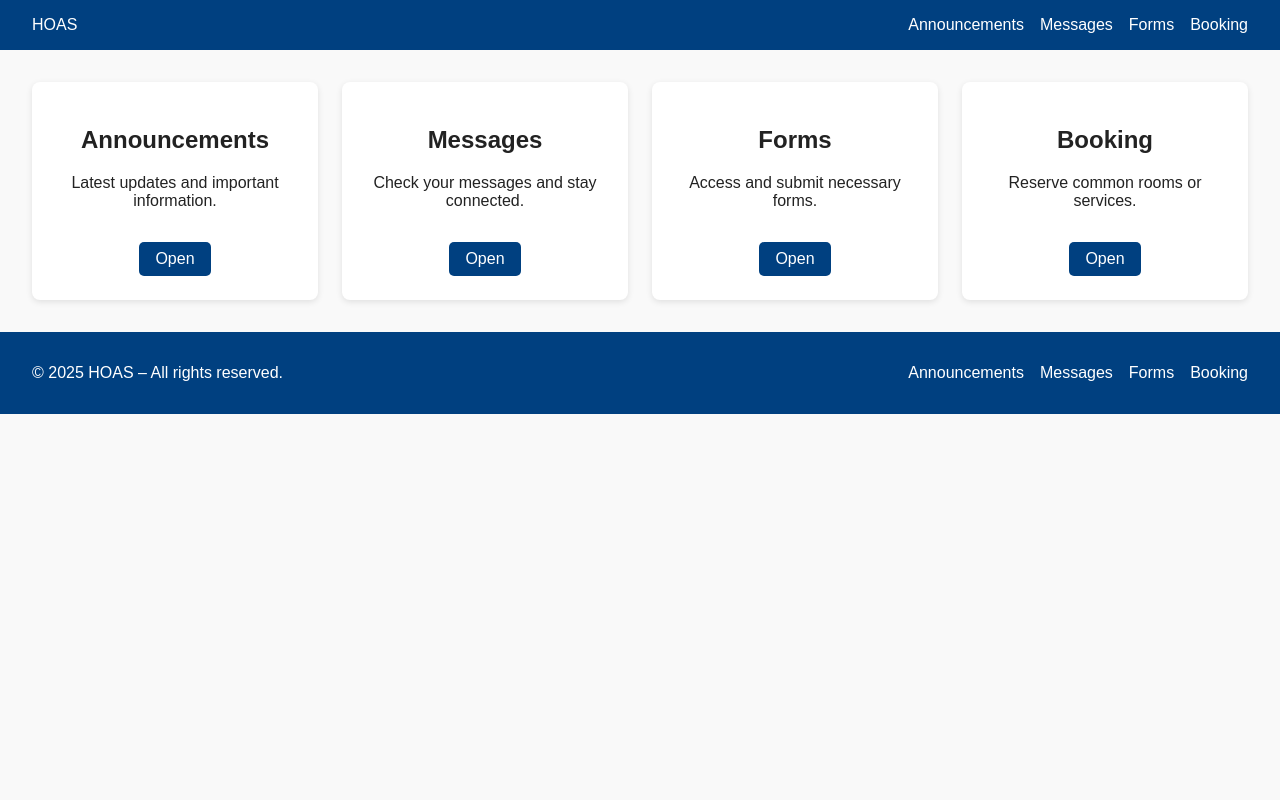
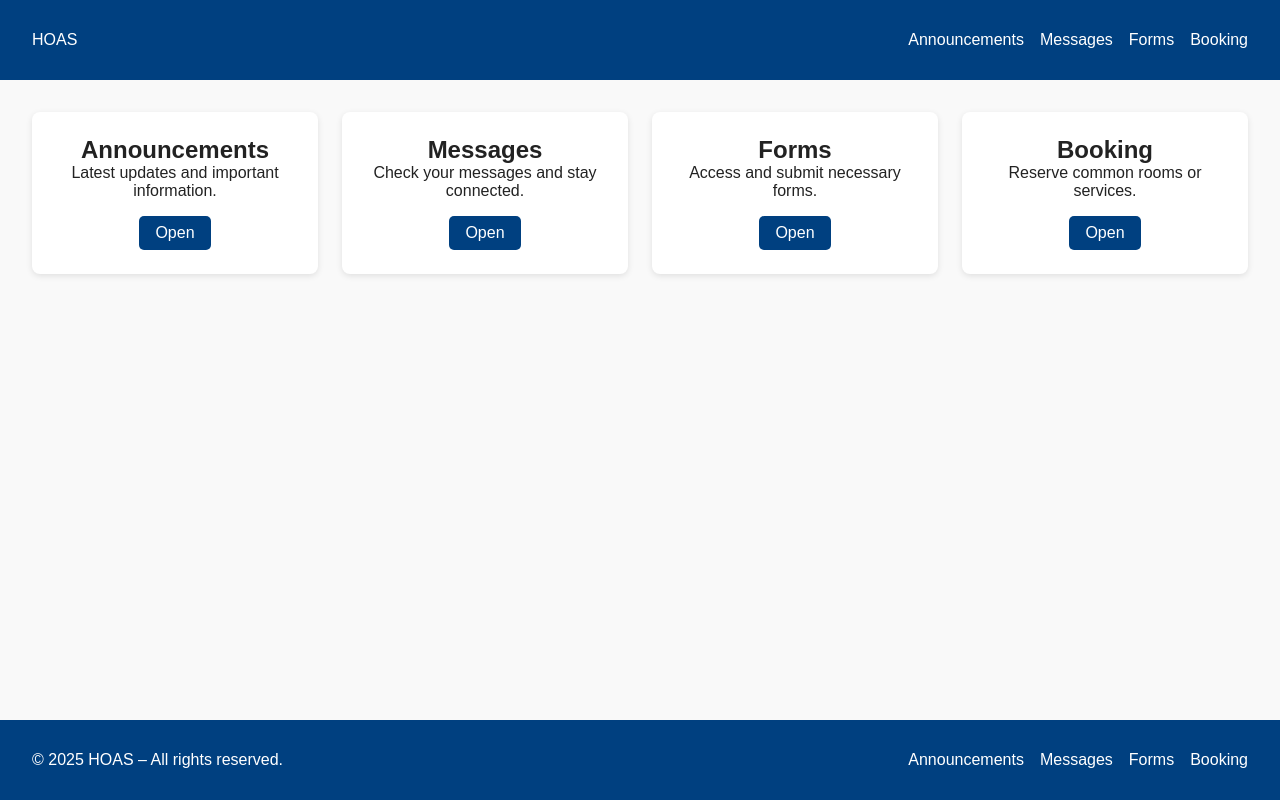
Before and after one commit to Juan-Valen/hoas-tenant-web, a React (Vite) app: page / in a window 1280 px wide. Built offline with nearby package versions, Linux system fonts and the light colour scheme.

Commit message:
Add routes and layouts

```diff
--- a/src/App.jsx
+++ b/src/App.jsx
@@ -1,16 +1,21 @@
-import React from "react";
-import Header from "./components/Header";
-import Footer from "./components/Footer";
+import { BrowserRouter, Route, Routes } from "react-router-dom";
 import Home from "./pages/Home";
+import NotFound from "./pages/NotFound";
+import LoginPage from "./pages/LoginPage";
+import Layout from "./layouts/Layout";
 
 function App() {
-  return (
-    <div className="app">
-      <Header />
-      <Home />
-      <Footer />
-    </div>
-  );
+    return (
+        <BrowserRouter>
+            <Routes>
+                <Route path="/" element={<Layout />}>
+                    <Route index element={<Home />} />
+                </Route>
+                <Route path="/login" element={<LoginPage />} />
+                <Route path="*" element={<NotFound />} />
+            </Routes>
+        </BrowserRouter>
+    );
 }
 
 export default App;
--- /dev/null
+++ b/src/layouts/Layout.jsx
@@ -0,0 +1,15 @@
+import { Outlet } from "react-router-dom";
+import Header from "../components/Header";
+import Footer from "../components/Footer";
+
+const Layout = () => {
+    return (
+        <>
+            <Header />
+            <Outlet />
+            <Footer />
+        </>
+    );
+};
+
+export default Layout;
--- /dev/null
+++ b/src/pages/NotFound.jsx
@@ -0,0 +1,10 @@
+function NotFound() {
+  return (
+    <div className="temp">
+      <h1>404 - Not Found</h1>
+      <p>Oops! The page you are looking for doesn't exist.</p>
+    </div>
+  );
+}
+
+export default NotFound;
--- a/src/styles/global.css
+++ b/src/styles/global.css
@@ -1,11 +1,33 @@
+* {
+    margin: 0;
+    padding: 0;
+    box-sizing: border-box;
+    font-family: "Poppins", sans-serif;
+    transition: font-size 2s ease-out;
+}
+
+html,
 body {
+    max-width: 100vw;
+    overflow-x: hidden;
+}
+
+body {
+    display: block;
     margin: 0;
     font-family: Arial, sans-serif;
     background: #f9f9f9;
     color: #222;
 }
 
-.header, .footer {
+#root>main {
+    min-height: calc(100vh - 80px - 80px);
+    min-height: calc(100dvh - 80px - 80px);
+}
+
+.header,
+.footer {
+    height: 80px;
     background: #004080;
     color: white;
     padding: 1rem 2rem;
@@ -52,7 +74,7 @@ body {
     background: white;
     border-radius: 8px;
     padding: 1.5rem;
-  box-shadow: 0 2px 6px rgba(0,0,0,0.1);
+    box-shadow: 0 2px 6px rgba(0, 0, 0, 0.1);
     text-align: center;
 }
 
```
Also changed, not shown: src/layouts/SimpleLayout.jsx (added, +13 -0 lines). Lines whose indentation alone changed are shown as unchanged.
